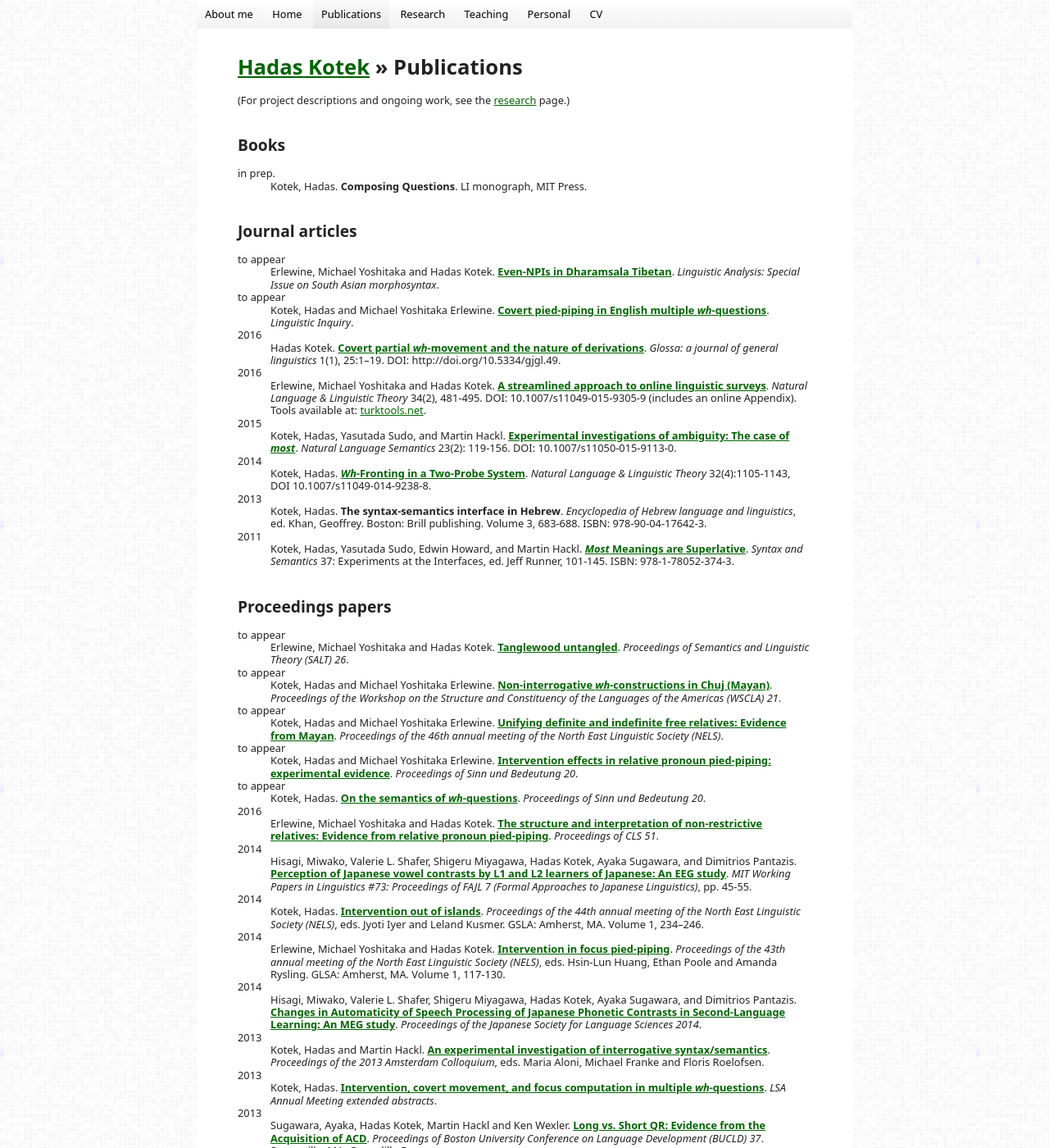
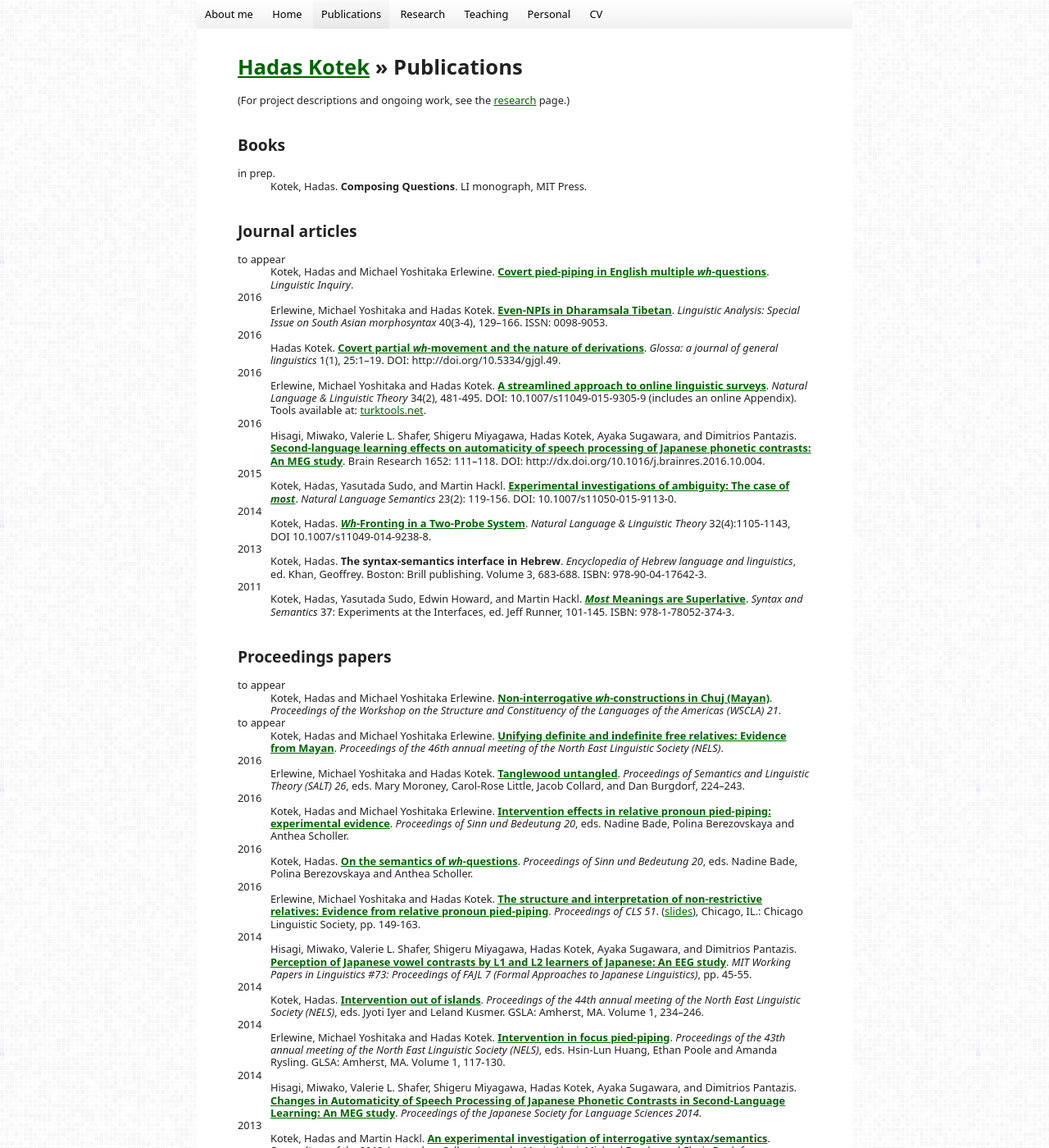
Before and after one commit to hkotek/hkotek.com, a Jekyll site: the page built from publications.md, in a window 1280 px wide and 1400 px high. Shown: the whole window at 82% size. Built offline with Jekyll 4.4.1, drawn with Linux system fonts in a browser that asks for light colours; some of the changed text lies outside the part shown.

Commit message:
Updates: NELS, Frankfurt, Rutgers, NYU, publication dates

```diff
--- a/publications.md
+++ b/publications.md
@@ -15,16 +15,19 @@ Journal articles
 ----------------
 
 to appear
-: Erlewine, Michael Yoshitaka and Hadas Kotek. [**Even-NPIs in Dharamsala Tibetan**](erlewine-kotek-tibetan.pdf). *Linguistic Analysis: Special Issue on South Asian morphosyntax*.
+: Kotek, Hadas and Michael Yoshitaka Erlewine. [**Covert pied-piping in English multiple *wh*-questions**](http://ling.auf.net/lingbuzz/001736). *Linguistic Inquiry*.
 
-to appear
-: Kotek, Hadas and Michael Yoshitaka Erlewine. [**Covert pied-piping in English multiple *wh*-questions**](http://ling.auf.net/lingbuzz/001736). *Linguistic Inquiry*.
+2016
+: Erlewine, Michael Yoshitaka and Hadas Kotek. [**Even-NPIs in Dharamsala Tibetan**](erlewine-kotek-tibetan.pdf). *Linguistic Analysis: Special Issue on South Asian morphosyntax* 40(3-4), 129–166. ISSN: 0098-9053.
 
 2016
 : Hadas Kotek. [**Covert partial *wh*-movement and the nature of derivations**](http://ling.auf.net/lingbuzz/002541/current.pdf?_s=TVHKDbQKt4hwC4kt). *Glossa: a journal of general linguistics* 1(1), 25:1--19. DOI: http://doi.org/10.5334/gjgl.49.
 
 2016
 : Erlewine, Michael Yoshitaka and Hadas Kotek. [**A streamlined approach to online linguistic surveys**](http://link.springer.com/article/10.1007/s11049-015-9305-9). *Natural Language & Linguistic Theory* 34(2), 481-495. DOI: 10.1007/s11049-015-9305-9 (includes an online Appendix). Tools available at: [turktools.net](http://turktools.net).
+
+2016
+: Hisagi, Miwako, Valerie L. Shafer, Shigeru Miyagawa, Hadas Kotek, Ayaka Sugawara, and Dimitrios Pantazis. [**Second-language learning effects on automaticity of speech processing of Japanese phonetic contrasts: An MEG study**](http://www.sciencedirect.com/science/article/pii/S0006899316306977). Brain Research 1652: 111–118. DOI: http://dx.doi.org/10.1016/j.brainres.2016.10.004.
 
 2015
 : Kotek, Hadas, Yasutada Sudo, and Martin Hackl. [**Experimental investigations of ambiguity: The case of *most***](http://link.springer.com/article/10.1007/s11050-015-9113-0). *Natural Language Semantics* 23(2): 119-156. DOI: 10.1007/s11050-015-9113-0.
@@ -43,22 +46,22 @@ Proceedings papers
 ------------------
 
 to appear
-: Erlewine, Michael Yoshitaka and Hadas Kotek. [**Tanglewood untangled**](salt26.pdf). *Proceedings of Semantics and Linguistic Theory (SALT) 26*.
-
-to appear
 : Kotek, Hadas and Michael Yoshitaka Erlewine. [**Non-interrogative *wh*-constructions in Chuj (Mayan)**](wscla2016.pdf). *Proceedings of the Workshop on the Structure and Constituency of the Languages of the Americas (WSCLA) 21*.
 
 to appear
 : Kotek, Hadas and Michael Yoshitaka Erlewine. [**Unifying definite and indefinite free relatives: Evidence from Mayan**](nels46.pdf). *Proceedings of the 46th annual meeting of the North East Linguistic Society (NELS)*.
 
-to appear
-: Kotek, Hadas and Michael Yoshitaka Erlewine. [**Intervention effects in relative pronoun pied-piping: experimental evidence**](kotek-erlewine-sub20.pdf). *Proceedings of Sinn und Bedeutung 20*.
-
-to appear
-: Kotek, Hadas. [**On the semantics of *wh*-questions**](SuB-wh-paper.pdf). *Proceedings of Sinn und Bedeutung 20*.
+2016
+: Erlewine, Michael Yoshitaka and Hadas Kotek. [**Tanglewood untangled**](salt26.pdf). *Proceedings of Semantics and Linguistic Theory (SALT) 26*, eds. Mary Moroney, Carol-Rose Little, Jacob Collard, and Dan Burgdorf, 224–243.
 
 2016
-: Erlewine, Michael Yoshitaka and Hadas Kotek. [**The structure and interpretation of non-restrictive relatives: Evidence from relative pronoun pied-piping**](Erlewine_Kotek-cls51.pdf). *Proceedings of CLS 51*.
+: Kotek, Hadas and Michael Yoshitaka Erlewine. [**Intervention effects in relative pronoun pied-piping: experimental evidence**](kotek-erlewine-sub20.pdf). *Proceedings of Sinn und Bedeutung 20*, eds. Nadine Bade, Polina Berezovskaya and Anthea Scholler.
+
+2016
+: Kotek, Hadas. [**On the semantics of *wh*-questions**](SuB-wh-paper.pdf). *Proceedings of Sinn und Bedeutung 20*, eds. Nadine Bade, Polina Berezovskaya and Anthea Scholler.
+
+2016
+: Erlewine, Michael Yoshitaka and Hadas Kotek. [**The structure and interpretation of non-restrictive relatives: Evidence from relative pronoun pied-piping**](Erlewine_Kotek-cls51.pdf). *Proceedings of CLS 51*. ([slides](Erlewine-kotek-relp-cls2015.pdf)), Chicago, IL.: Chicago Linguistic Society, pp. 149-163.
 
 2014
 : Hisagi, Miwako, Valerie L. Shafer, Shigeru Miyagawa, Hadas Kotek, Ayaka Sugawara, and Dimitrios Pantazis. [**Perception of Japanese vowel contrasts by L1 and L2 learners of Japanese: An EEG study**](Kotek-FAJL-procedings.pdf). *MIT Working Papers in Linguistics #73: Proceedings of FAJL 7 (Formal Approaches to Japanese Linguistics)*, pp. 45-55.
@@ -108,18 +111,17 @@ submitted
 : Erlewine, Michael Yoshitaka and Hadas Kotek. [**Focus association by movement: Evidence from Tanglewood**](http://lingbuzz.auf.net/lingbuzz/003068).
 
 in revisions
-: Hisagi, Miwako, Valerie L. Shafer, Shigeru Miyagawa, Hadas Kotek, Ayaka Sugawara, and Dimitrios Pantazis. **Second-language learning effects on automaticity of speech processing of Japanese phonetic contrasts: An MEG study**.
-
-in revisions
 : Kotek, Hadas and Michael Yoshitaka Erlewine. **Blocking effects in English causatives**.
 
 in revisions
 : Kotek, Hadas and Michael Yoshitaka Erlewine. [**Relative pronoun pied-piping in English non-restrictive relatives**](http://ling.auf.net/lingbuzz/002700/current.pdf?_s=e1xvXt7sPFmVZQto). Manuscript under review.
 
 
-
 Handouts and slides
 -------------------
+2016
+: Hadas Kotek. **Movement and alternatives don't mix: A new look at intervention effects** ([handout](nels2016-handout.pdf), [slides](nels2016-slides.pdf)). *Talk at the North East Linguistic Society (NELS) 47*, University of Massachusetts, Amherst, October 2016.
+
 2016
 : Michael Yoshitaka Erlewine and Hadas Kotek. **Untangling Tanglewood using covert focus movement** ([slides](Yale2016-Tanglewood-slides.pdf), [handout](Yale2016-Tanglewood-handout.pdf)), *Presentation at Semantics and Linguistic Theory (SALT) 26*. University of Texas at Austin, May 2016 (slides and handout here from Yale talk in May 2016).
 
--- a/research.md
+++ b/research.md
@@ -10,11 +10,11 @@ Movement, focus, and their interaction
 --------------------------------------
 This work investigates the nature of (overt and covert) movement in natural language, how focus is calculated, and how the two interact. First, it is proposed that Association with Focus must involve covert focus movement with pied-piping. I additionally argue that the derivation of English *wh*-questions must involve both covert movement and focus-alternatives composition, and that the pattern and distribution of *intervention effects* in *wh*-questions suggests that syntactic derivations are better understood as constructed top-down, left-to-right, rather than bottom-up. Finally, I argue that intervention effects are the logical consequence of the inability of movement and focus to operate over the same structures, leading to the (correct) expectation that they are in fact quite a prevalent phenomenon which can be found in a variety of linguistic structures.
 
-to appear
-: Erlewine, Michael Yoshitaka and Hadas Kotek. [**Tanglewood untangled**](salt26.pdf). *Proceedings of Semantics and Linguistic Theory (SALT) 26*.
-
 submitted
 : Erlewine, Michael Yoshitaka and Hadas Kotek. [**Focus association by movement: Evidence from Tanglewood**](http://lingbuzz.auf.net/lingbuzz/003068). Manuscript.
+
+2016
+: Erlewine, Michael Yoshitaka and Hadas Kotek. [**Tanglewood untangled**](salt26.pdf). *Proceedings of Semantics and Linguistic Theory (SALT) 26*, eds. Mary Moroney, Carol-Rose Little, Jacob Collard, and Dan Burgdorf, 224–243.
 
 2016
 : Hadas Kotek. [**Covert partial *wh*-movement and the nature of derivations**](http://ling.auf.net/lingbuzz/002541/current.pdf?_s=TVHKDbQKt4hwC4kt). In *Glossa: a journal of general linguistics* 1(1), 25:1--19. DOI: http://doi.org/10.5334/gjgl.49.
@@ -28,13 +28,13 @@ Non-interrogative uses of *wh*-words
 Aside from their canonical interrogative use, *wh*-words in many languages are used to express a variety of quantificational expressions, including free relatives, NPIs, *wh*-quantification, and free choice items. A key question is what syntactic and semantic strategies are employed to quantify over the alternatives introduced by *wh*-words. To answer this question, this project studies a number of non-interrogative *wh*-constructions through original elicitation on Chuj (Mayan; Guatemala) and Dharamsala Tibetan (India).
 
 to appear
-: Erlewine, Michael Yoshitaka and Hadas Kotek. [**Even-NPIs in Dharamsala Tibetan**](erlewine-kotek-tibetan.pdf). *Linguistic Analysis: Special Issue on South Asian morphosyntax*.
-
-to appear
 : Kotek, Hadas and Michael Yoshitaka Erlewine. [**Non-interrogative *wh*-constructions in Chuj (Mayan)**](wscla2016.pdf). *Proceedings of the Workshop on the Structure and Constituency of the Languages of the Americas (WSCLA) 21*.
 
 to appear
 : Kotek, Hadas and Michael Yoshitaka Erlewine. [**Unifying definite and indefinite free relatives: Evidence from Mayan**](nels46.pdf). *Proceedings of the 46th annual meeting of the North East Linguistic Society (NELS)*.
+
+2016
+: Erlewine, Michael Yoshitaka and Hadas Kotek. [**Even-NPIs in Dharamsala Tibetan**](erlewine-kotek-tibetan.pdf). *Linguistic Analysis: Special Issue on South Asian morphosyntax* 40(3-4), 129–166. ISSN: 0098-9053.
 
 submitted
 : Kotek, Hadas and Michael Yoshitaka Erlewine. [**Relative pronoun pied-piping in English non-restrictive relatives**](http://ling.auf.net/lingbuzz/002700/current.pdf?_s=e1xvXt7sPFmVZQto). Manuscript under review.
@@ -48,11 +48,11 @@ This work investigates the nature of *intervention effects* in A-bar constructio
 to appear
 : Kotek, Hadas and Michael Yoshitaka Erlewine. [**Covert pied-piping in English multiple *wh*-questions**](http://ling.auf.net/lingbuzz/001736). *Linguistic Inquiry*, Volume 47, Issue 4, Summer 2016.
 
-to appear
-: Kotek, Hadas and Michael Yoshitaka Erlewine. [**Intervention effects in relative pronoun pied-piping: experimental evidence**](kotek-erlewine-sub20.pdf). *Proceedings of Sinn und Bedeutung 20*.
+2016
+: Kotek, Hadas and Michael Yoshitaka Erlewine. [**Intervention effects in relative pronoun pied-piping: experimental evidence**](kotek-erlewine-sub20.pdf). *Proceedings of Sinn und Bedeutung 20*, eds. Nadine Bade, Polina Berezovskaya and Anthea Scholler.
 
-to appear
-: Erlewine, Michael Yoshitaka and Hadas Kotek. [**The structure and interpretation of non-restrictive relatives: Evidence from relative pronoun pied-piping**](Erlewine_Kotek-cls51.pdf). *Proceedings of CLS 51*. ([slides](Erlewine-kotek-relp-cls2015.pdf))
+2016
+: Erlewine, Michael Yoshitaka and Hadas Kotek. [**The structure and interpretation of non-restrictive relatives: Evidence from relative pronoun pied-piping**](Erlewine_Kotek-cls51.pdf). *Proceedings of CLS 51*. ([slides](Erlewine-kotek-relp-cls2015.pdf)), Chicago, IL.: Chicago Linguistic Society, pp. 149-163.
 
 2014
 : Kotek, Hadas. [**Intervention out of islands**](Kotek-intervention-out-of-islands.pdf). *Proceedings of the 44th annual meeting of the North East Linguistic Society (NELS)*, eds. Jyoti Iyer and Leland Kusmer. GSLA: Amherst, MA. Volume 1, 234–246.
@@ -71,8 +71,8 @@ This work studies the syntax and semantics of *wh*-questions, concentrating on E
 in prep.
 : Kotek, Hadas. **Composing Questions**. LI monograph, MIT Press.
 
-to appear
-: Kotek, Hadas. [**On the semantics of *wh*-questions**](SuB-wh-paper.pdf). *Proceedings of Sinn und Bedeutung 20*.
+2016
+: Kotek, Hadas. [**On the semantics of *wh*-questions**](SuB-wh-paper.pdf). *Proceedings of Sinn und Bedeutung 20*, eds. Nadine Bade, Polina Berezovskaya and Anthea Scholler.
 
 2015
 : Kotek, Hadas. **Against a feature driven view of *wh*-movement** ([slides](Kotek-covert-scrambling-slides.pdf)). *Presentation at the Deutsche Gesellschaft für Sprachwissenschaft (DGfS) 37*, workshop: What drives syntactic computation? Alternatives to formal features, Leipzig, March 2015.
@@ -145,6 +145,10 @@ Automaticity in L2 language acquisition
 ---------------------------------------
 A project studying the automaticity of speech perception in second language acquisition of Japanese by native speakers of English, using ERPs and MEG. We show that as little as one semester of classroom experience with Japanese enhances discrimination of a phonemic contrast not found in English, but that L2 speech processing is still less automatic than for L1 listeners. The project furthermore examines whether changes in performance are more strongly related to the number of contact classroom hours, or the intensity of hours, and shows that duration of study plays an important role. (Lead investigator: [Miwako Hisagi](http://www.linguistics.uconn.edu/profile/hisagi.html).)
 
+2016
+: Hisagi, Miwako, Valerie L. Shafer, Shigeru Miyagawa, Hadas Kotek, Ayaka Sugawara, and Dimitrios Pantazis. [**Second-language learning effects on automaticity of speech processing of Japanese phonetic contrasts: An MEG study**](http://www.sciencedirect.com/science/article/pii/S0006899316306977). Brain Research 1652: 111–118. DOI: http://dx.doi.org/10.1016/j.brainres.2016.10.004.
+
+
 2014
 : Hisagi, Miwako, Valerie L. Shafer, Shigeru Miyagawa, Hadas Kotek, Ayaka Sugawara, and Dimitrios Pantazis. [**Perception of Japanese vowel contrasts by L1 and L2 learners of Japanese: An EEG study**](Kotek-FAJL-procedings.pdf). *MIT Working Papers in Linguistics #73: Proceedings of FAJL 7 (Formal Approaches to Japanese Linguistics)*, pp. 45-55.
 
```
Also changed, not shown: index.md (+14 -12 lines), 3 other files.
